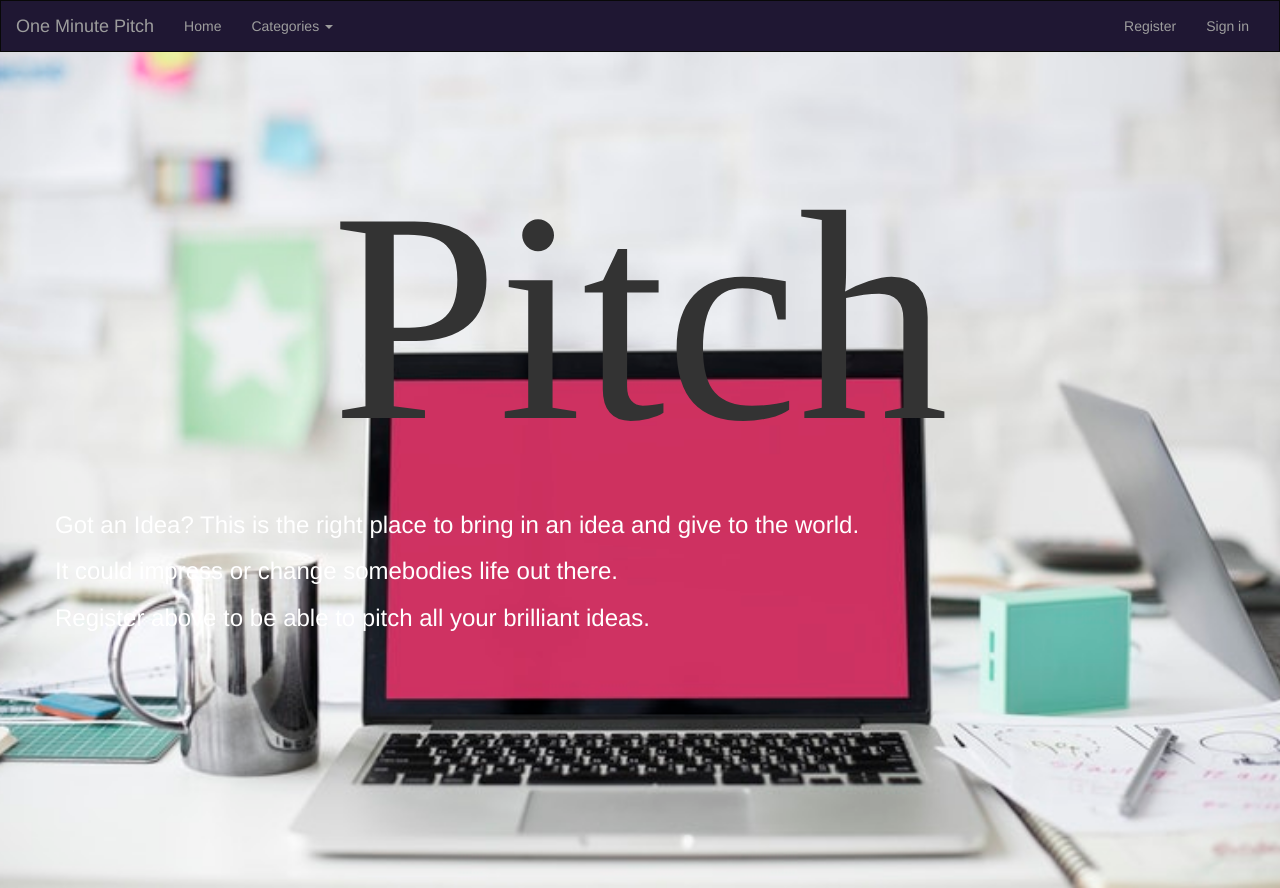
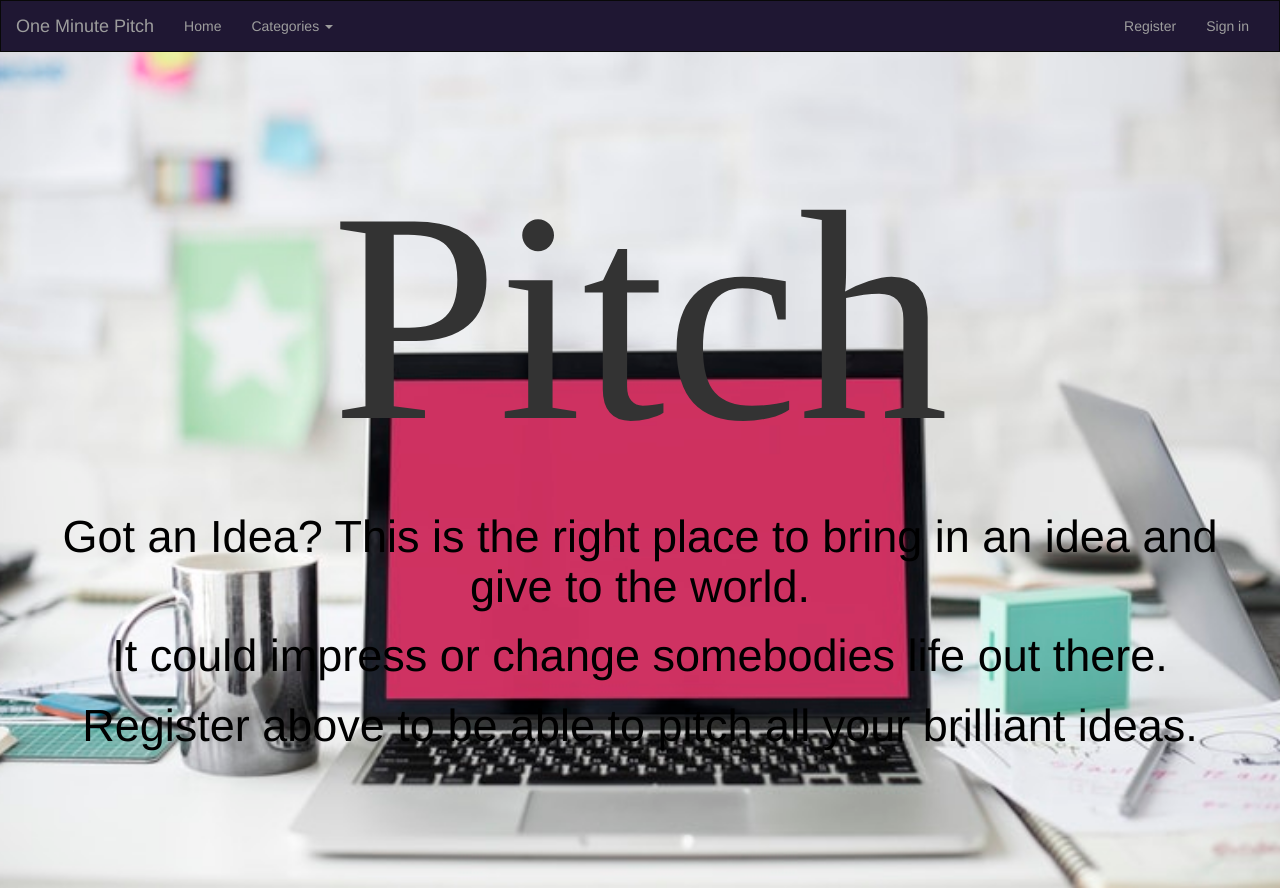
Before and after one commit to Nicholas-muchiri/Pitch, a Flask app: page / in a window 1280 px wide. Run offline with Flask 2, Linux system fonts and the light colour scheme; data that the repository does not hold is empty; some libraries are stand-ins or nearby versions; some web fonts are replaced.

Commit message:
styles.css updated

```diff
--- a/app/static/css/styles.css
+++ b/app/static/css/styles.css
@@ -14,7 +14,9 @@
 }
 
 h3 {
-    color: white;
+    color: black;
+    text-align: center;
+    font-size: 45px;
 }
 
 
--- a/app/templates/index.html
+++ b/app/templates/index.html
@@ -16,7 +16,7 @@
  "static/image/pitch6.jpeg",
  "static/image/pitch7.jpeg",
  "static/image/pitch8.jpeg"],
- {duration: 3000, fade: 1750});
+ {duration: 2000, fade: 1750});
  });
  </script>
 
```
